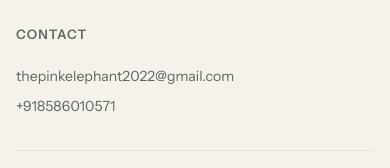
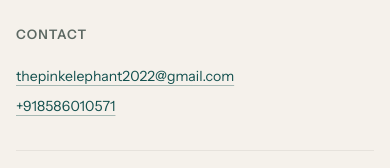
Before and after one commit to Arhaan2104/pinkelephant-coralehr, a Next.js app: page / in a window 390 px wide. Shown: the part 7691-7859 px from the top of the page. Built offline with nearby package versions, Linux system fonts and the light colour scheme.

Commit message:
style(design): FINDING-002 — give footer email/phone clickable affordance

```diff
--- a/src/app/globals.css
+++ b/src/app/globals.css
@@ -850,10 +850,14 @@ h3 {
 .footerNav a {
   color: var(--text-muted);
   font-size: 0.88rem;
+  text-decoration: underline;
+  text-decoration-color: rgba(20, 81, 79, 0.18);
+  text-underline-offset: 4px;
 }
 
 .footerNav a:hover {
   color: var(--accent);
+  text-decoration-color: var(--accent);
 }
 
 .footerContact {
@@ -863,12 +867,16 @@ h3 {
 }
 
 .footerContact a {
-  color: var(--text-muted);
+  color: var(--accent);
   font-size: 0.88rem;
+  text-decoration: underline;
+  text-decoration-color: rgba(20, 81, 79, 0.35);
+  text-underline-offset: 4px;
 }
 
 .footerContact a:hover {
-  color: var(--accent);
+  color: var(--accent-light);
+  text-decoration-color: var(--accent);
 }
 
 .footerBottom {
```
